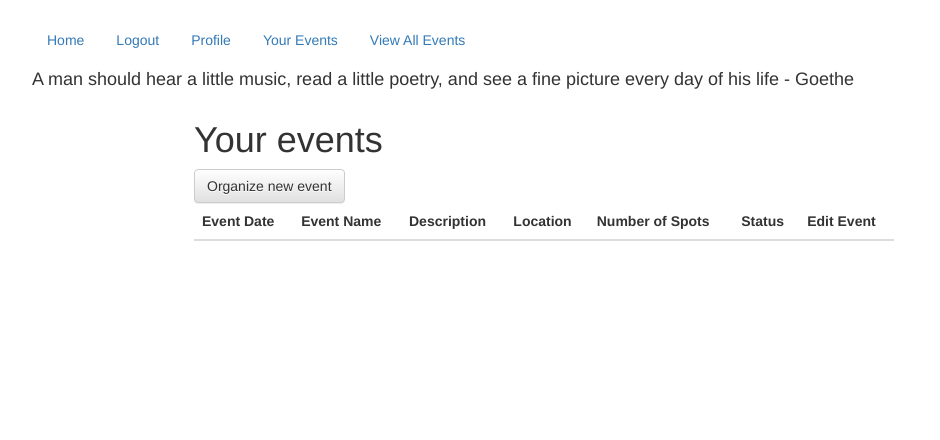
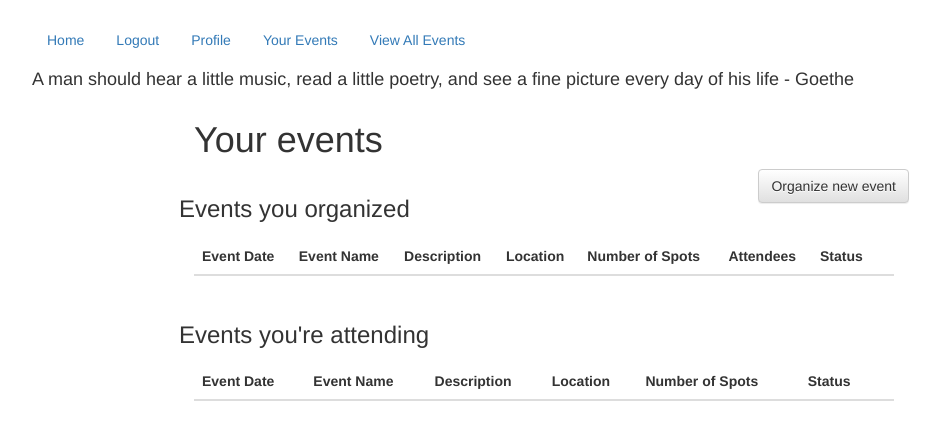
Before and after one commit to cordeliafoo/project2, a Node server app: page /auth/profile/events in a window 1280 px wide. Shown: the top 440 px of the page, without its empty margins (96-1036 px from the left). Run offline with Node 20, Linux system fonts and the light colour scheme; the visitor is signed in with stand-in values (Sample User, id 1); lists and menus that the app fills with data are empty; some libraries are stand-ins or nearby versions.

Commit message:
doing listing of attendees and withdrawing from events

```diff
--- a/controllers/userController.js
+++ b/controllers/userController.js
@@ -10,7 +10,7 @@ var upload = multer({dest: './uploads/'})
 
 // full route:  /auth/signup //
 router.get('/signup', function (req, res) {
-  res.render('signupForm')
+  res.render('signupForm', {req: req.user})
 })
 router.post('/signup', function (req, res) {
   User.create(req.body, function (err, createduser) {
@@ -63,11 +63,9 @@ router.get('/profile/events', function (req, res) {
 
 // full route:  /auth/profile/events/create-event  //
 router.get('/profile/events/create-event', function (req, res) {
-  console.log(req.user)
-  res.render('createnewevent', {user: req.user})
+  res.render('createnewevent', {user: req.user, req: req.user})
 })
 router.post('/profile/events/create-event', function (req, res) {
-  console.log('creating event', req.body)
   event.create({
     user: req.user.id,
     eventName: req.body.eventName,
@@ -91,7 +89,6 @@ router.post('/profile/events/create-event', function (req, res) {
       user.update({
         $push: { eventsOrganized: event._id }},
          function (err, user2) {
-           console.log('saved event user', user2)
            if (err) return console.log(err)
            res.redirect('/auth/profile/events')
          })
@@ -102,7 +99,7 @@ router.post('/profile/events/create-event', function (req, res) {
 // full route:  /auth/profile/events/:id  //
 router.get('/profile/events/:id', function (req, res) {
   event.findById(req.params.id, function (err, event) {
-    res.render('userindividualeventpage', {event: event})
+    res.render('userindividualeventpage', {event: event, req: req.user})
   })
 })
 
@@ -130,7 +127,7 @@ router.delete('/profile/events/:id', function (req, res) {
 // full route:  /auth/profile/events/:id/edit //
 router.get('/profile/events/:id/edit', function (req, res) {
   event.findById(req.params.id, function (err, event) {
-    res.render('editeventform', {event: event})
+    res.render('editeventform', {event: event, req: req.user})
   })
 })
 router.put('/profile/events/:id/edit', function (req, res) {
--- a/index.js
+++ b/index.js
@@ -98,7 +98,7 @@ app.use(isLoggedIn)
 
 
       // set the port
-var port = process.env.PORT || 5000
+var port = process.env.PORT || 3000
 app.listen(port, function () {
   console.log('app is running at ' + port)
 })
--- a/views/publicEventsList.ejs
+++ b/views/publicEventsList.ejs
@@ -9,9 +9,9 @@
    <p>Event Type : <%= eachEvent.typeOfEvent%></p>
    <p>Description: <%= eachEvent.description%></p>
    <p>Location: <%= eachEvent.location%></p>
-   <p>AvailableSlots: <%= eachEvent.numberOfSpots %></p>
+   <p>Number of Spots: <%= eachEvent.numberOfSpots %></p>
+   <p>Number of Attendees: <%= eachEvent.attendees.length %></p>
    <p>Status: <%= eachEvent.status%></p>
-   <p>Attendees: <%= eachEvent.attendees%></p>
    <form  action="/public/events/event/<%= eachEvent._id%>/joinevent?_method=PUT" method="POST">
    <button type="submit" value="Join this event" class="btn btn-default">Join this event</button>
    </form>
--- a/views/usereventsdashboard.ejs
+++ b/views/usereventsdashboard.ejs
@@ -1,6 +1,48 @@
 <div class='container'>
   <h1>Your events</h1>
-  <a href ="/auth/profile/events/create-event"<button type="button" class="btn btn-default">Organize new event</button></a>
+
+  <form class="form-horizontal">
+    <div class="form-group">
+      <h3 class='col-ml-3 control-label pull-left'>Events you organized</h3>
+      <a href ="/auth/profile/events/create-event"<button type="button" class="btn btn-default pull-right col-ml-1">Organize new event</button></a>
+    </div>
+  </form>
+  <table class='table'>
+    <thead>
+      <tr>
+        <th>Event Date</th>
+        <th>Event Name</th>
+        <th>Description</th>
+        <th>Location</th>
+        <th>Number of Spots</th>
+        <th>Attendees</th>
+        <th>Status</th>
+        <th></th>
+      </tr>
+    </thead>
+    <tbody>
+      <%user%>
+      <tr>
+        <% user.eventsOrganized.forEach(function (item) {%>
+          <td><%= item.startDate%></td>
+          <td><a href= "/public/events/event/<%= item.id%>"><%= item.eventName %></a></td>
+          <td><%= item.description%></td>
+          <td><%= item.location%></td>
+          <td><%= item.numberOfSpots%></td>
+          <td>list of attendees</td>
+          <td><%= item.status%></td>
+          <td> <a href ="/auth/profile/events/<%= item.id%>"<button type="button" class="btn btn-default">Edit Event</button></a></td>
+          <% }) %>
+      </tr>
+    </tbody>
+  </table>
+
+
+  <form class="form-horizontal">
+    <div class="form-group">
+      <h3 class='col-ml-3 control-label pull-left'>Events you're attending</h3>
+    </div>
+  </form>
   <table class='table'>
     <thead>
       <tr>
@@ -10,31 +52,20 @@
         <th>Location</th>
         <th>Number of Spots</th>
         <th>Status</th>
-        <th>Edit Event</th>
+        <th></th>
       </tr>
     </thead>
     <tbody>
-      <%user%>
       <tr>
         <% user.eventsAttending.forEach(function (item) {%>
-          <td><%= user.startDate.toDateString()%></td>
-          <td><a href ="/auth/profile/events/<%=item.id%>"><%= item.eventName %></a></td>
+          <td><%= item.startDate%></td>
+          <td><%= item.eventName%></td>
           <td><%= item.description%></td>
           <td><%= item.location%></td>
           <td><%= item.numberOfSpots%></td>
           <td><%= item.status%></td>
+          <td> <a href ="/auth/profile/events/<%= item.id%>"<button type="button" class="btn btn-default">Withdraw From Event</button></a></td>
           <% }) %>
-      </tr>
-      <tr>
-        <% user.eventsOrganized.forEach(function (item) {%>
-          <td><%= item.startDate%></td>
-          <td><a href= "/public/events/event/<%= item.id%>"><%= item.eventName %></a></td>
-          <td><%= item.description%></td>
-          <td><%= item.location%></td>
-          <td><%= item.numberOfSpots%></td>
-          <td><%= item.status%></td>
-          <td> <a href ="/auth/profile/events/<%= item.id%>"<button type="button" class="btn btn-default">Edit Event</button></a></td>
-          <% }) %>
-      </tr>
+       </tr>
     </tbody>
   </table>
```
Also changed, not shown: controllers/publicController.js (+33 -13 lines), views/publicEventList.ejs (+4 -10 lines).
